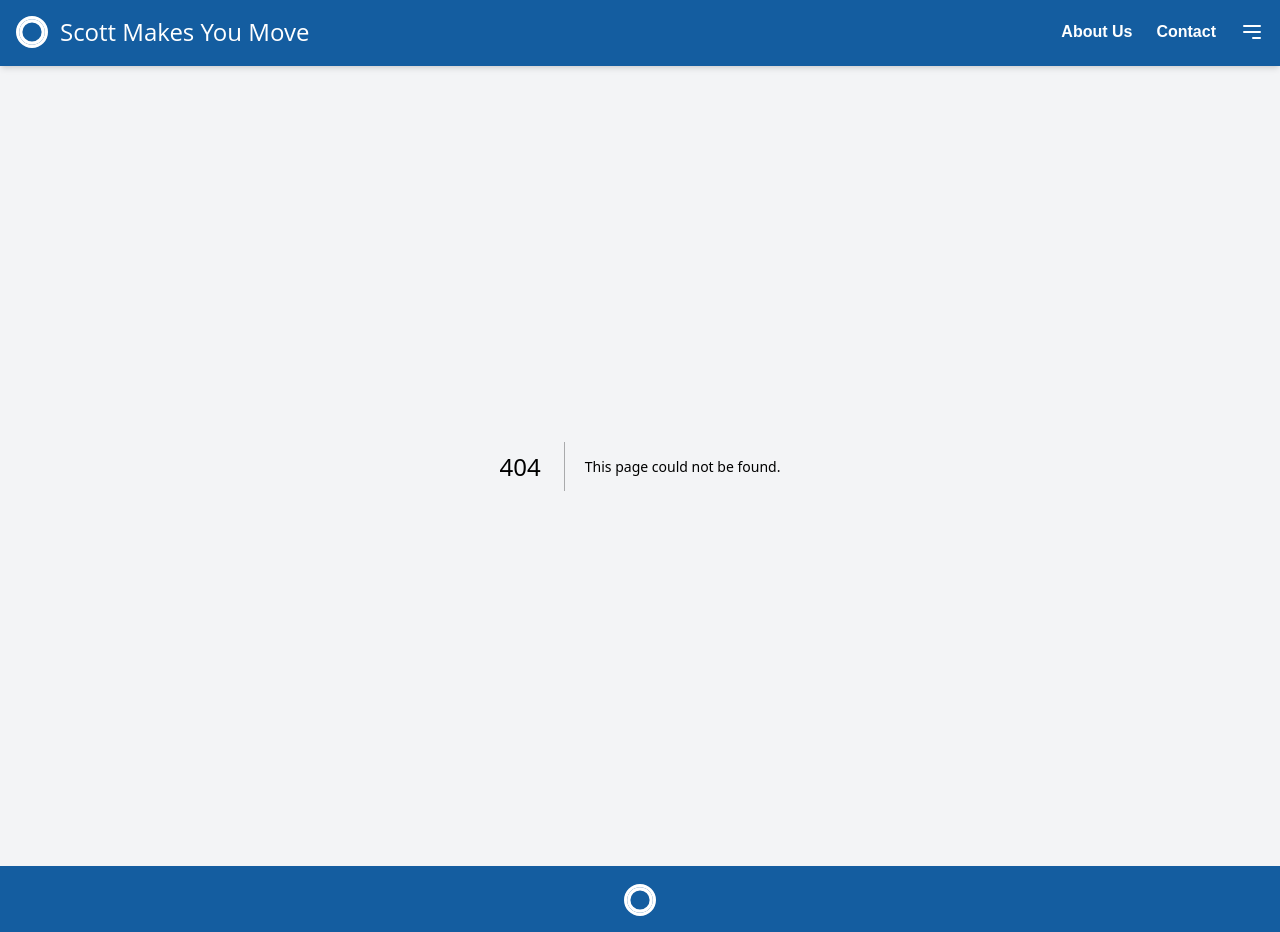
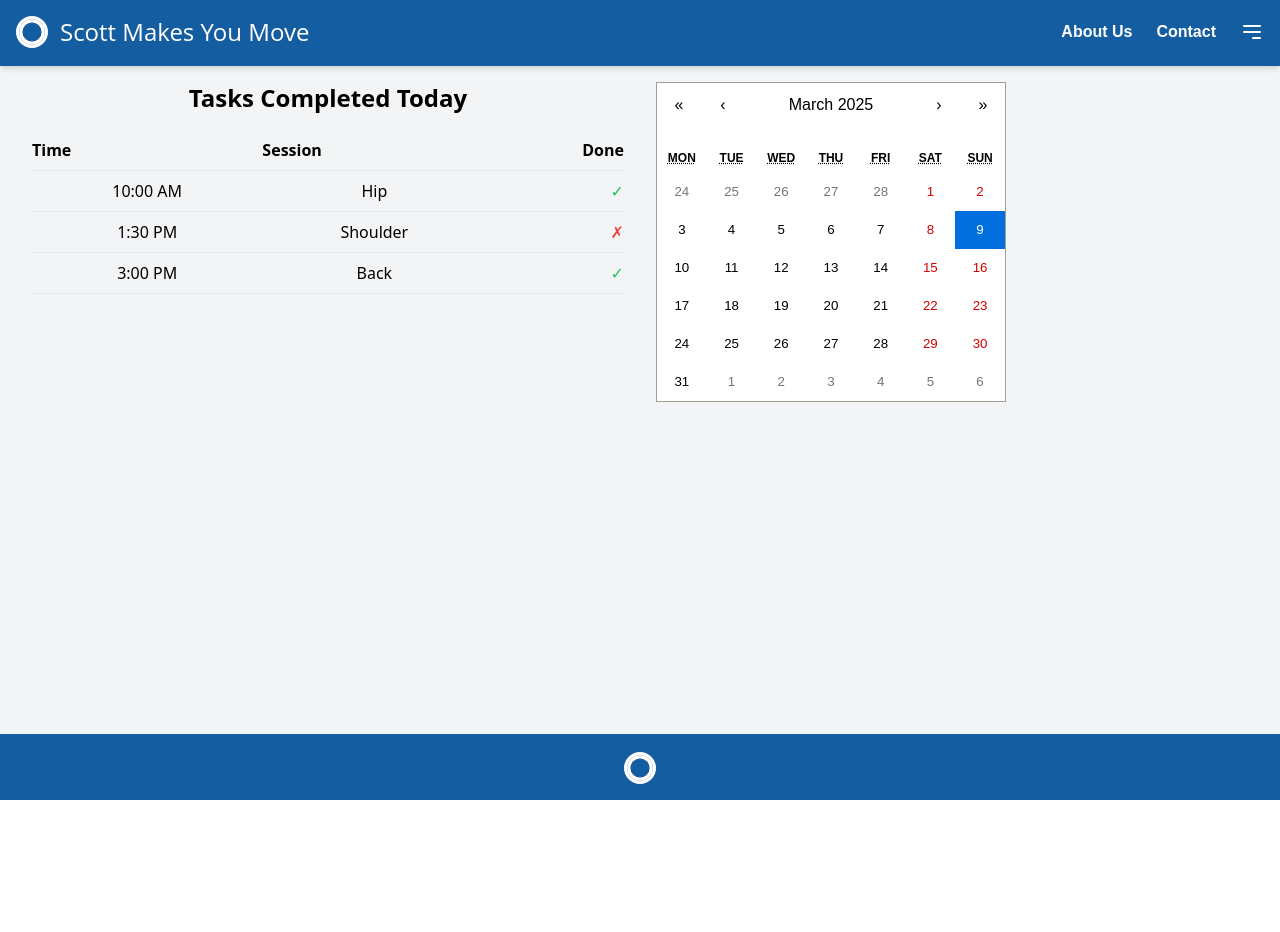
Before and after one commit to Scott-Makes-You-Move/frontend, a Next.js app: page /sessions in a window 1280 px wide. Before the commit this address had no page. After the commit the page ends 800 px from the top, so only its background shows below. Built offline with nearby package versions, Linux system fonts and the light colour scheme.

Commit message:
:art: feat: sessions page setup

```diff
--- a/package.json
+++ b/package.json
@@ -12,6 +12,7 @@
   "dependencies": {
     "@datocms/cda-client": "^0.2.6",
     "@datocms/cma-client": "^3.4.3",
+    "@types/react-calendar": "^4.1.0",
     "class-variance-authority": "^0.7.1",
     "datocms-structured-text-to-plain-text": "^4.0.2",
     "datocms-structured-text-utils": "^4.0.1",
@@ -23,6 +24,7 @@
     "motion": "^12.4.1",
     "next": "15.1.6",
     "react": "^19",
+    "react-calendar": "^5.1.0",
     "react-datocms": "^7.1.0",
     "react-dom": "^19",
     "recharts": "^2.15.1",
--- /dev/null
+++ b/src/app/sessions/page.tsx
@@ -0,0 +1,65 @@
+'use client';
+
+import React, { useState } from 'react';
+import Calendar from 'react-calendar';
+import 'react-calendar/dist/Calendar.css';
+
+type SessionItem = {
+  time: string;
+  session: string;
+  status: 'completed' | 'not-completed';
+};
+
+const SessionsPage: React.FC = () => {
+  const [date, setDate] = useState<Date>(new Date());
+
+  const sessionItems: SessionItem[] = [
+    { time: '10:00 AM', session: 'Hip', status: 'completed' },
+    { time: '1:30 PM', session: 'Shoulder', status: 'not-completed' },
+    { time: '3:00 PM', session: 'Back', status: 'completed' },
+  ];
+
+  const onDateChange = (newDate: Date) => {
+    setDate(newDate);
+  };
+
+  return (
+    <div className="container mx-auto p-4">
+      <div className="grid md:grid-cols-2 gap-8">
+        <div>
+          <h2 className="text-2xl font-bold mb-4">Tasks Completed Today</h2>
+          <table className="w-full border-collapse">
+            <thead>
+              <tr className="border-b">
+                <th className="text-left py-2">Time</th>
+                <th className="text-left py-2">Session</th>
+                <th className="text-right py-2">Done</th>
+              </tr>
+            </thead>
+            <tbody>
+              {sessionItems.map((item, index) => (
+                <tr key={index} className="border-b">
+                  <td className="py-2">{item.time}</td>
+                  <td className="py-2">{item.session}</td>
+                  <td className="py-2 text-right">
+                    {item.status === 'completed' ? (
+                      <span className="text-green-500">✓</span>
+                    ) : (
+                      <span className="text-red-500">✗</span>
+                    )}
+                  </td>
+                </tr>
+              ))}
+            </tbody>
+          </table>
+        </div>
+        <div>
+
+          <Calendar onChange={onDateChange} value={date} />
+        </div>
+      </div>
+    </div>
+  );
+};
+
+export default SessionsPage;
```
Also changed, not shown: 1 other file (tests, documents, lock files or other folders).
